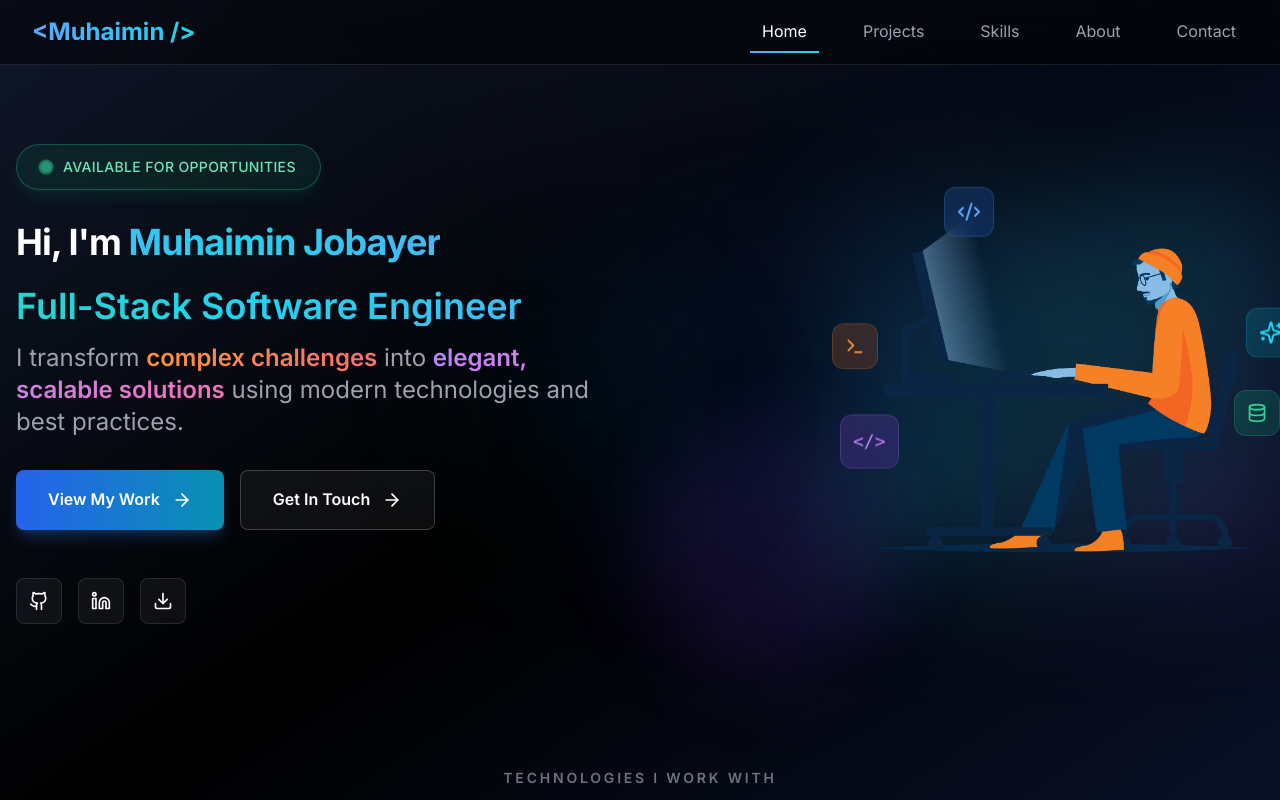
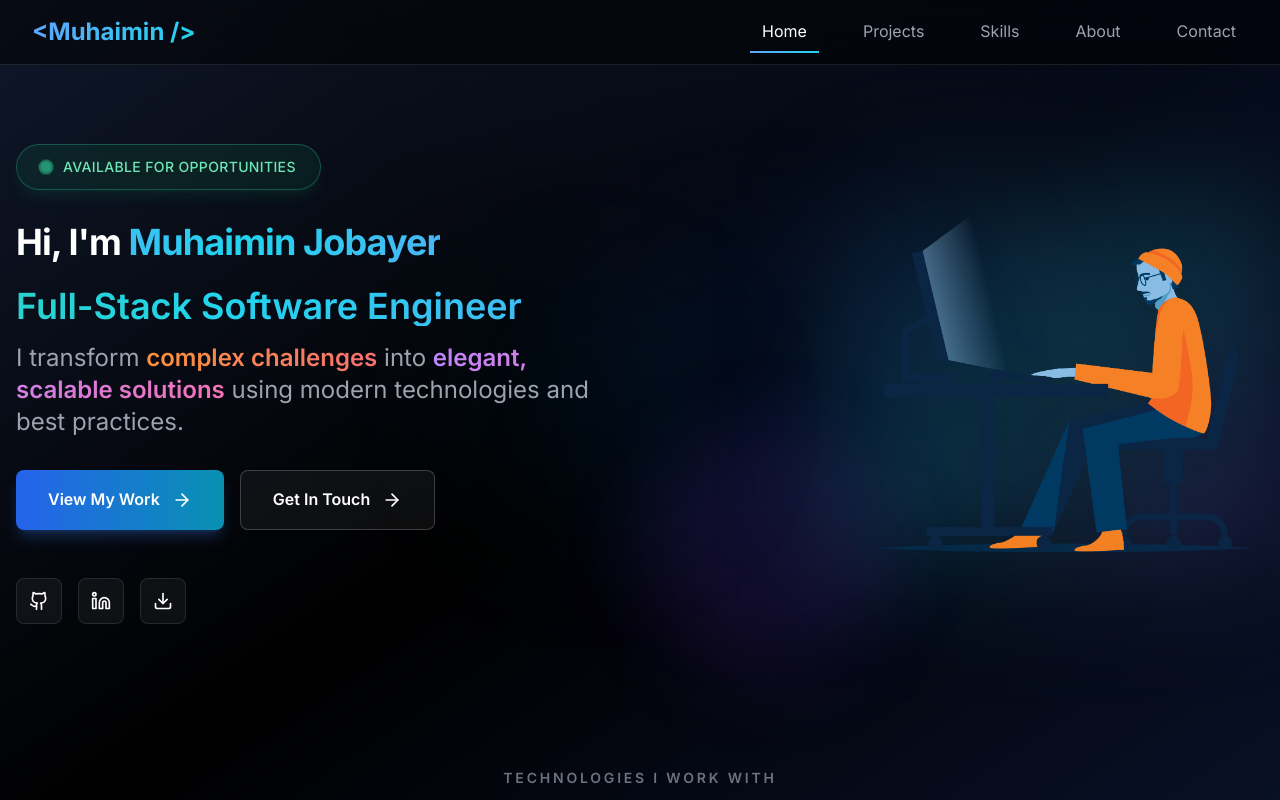
Before and after one commit to mmj05/muhaimin-portfolio, a React (Vite) app: page / in a window 1280 px wide. Shown: the top 800 px of the page. Built offline with nearby package versions, Linux system fonts and the light colour scheme.

Commit message:
Remove decorative elements from HeroSection component to streamline design and improve overall layout.

```diff
--- a/src/components/Hero/HeroSection.jsx
+++ b/src/components/Hero/HeroSection.jsx
@@ -103,22 +103,6 @@ const HeroSection = ({ heroRef }) => {
                   alt="Muhaimin working on laptop"
                   className="w-full h-auto object-contain filter drop-shadow-2xl transition-all duration-700 group-hover:scale-[1.02] group-hover:brightness-110"
                 />
-
-                <div className="absolute -top-6 left-20 p-3 bg-gradient-to-br from-blue-500/20 to-blue-600/20 backdrop-blur-md rounded-xl border border-blue-400/20 animate-float">
-                  <Code2 className="w-6 h-6 text-blue-400" />
-                </div>
-                <div className="absolute top-24 -right-8 p-3 bg-gradient-to-br from-cyan-500/20 to-cyan-600/20 backdrop-blur-md rounded-xl border border-cyan-400/20 animate-float animation-delay-500">
-                  <Sparkles className="w-6 h-6 text-cyan-400" />
-                </div>
-                <div className="absolute bottom-20 -left-6 p-3 bg-gradient-to-br from-purple-500/20 to-purple-600/20 backdrop-blur-md rounded-xl border border-purple-400/20 animate-float animation-delay-1000">
-                  <span className="text-lg font-mono text-purple-400">{`</>`}</span>
-                </div>
-                <div className="absolute bottom-1/3 -right-4 p-3 bg-gradient-to-br from-emerald-500/20 to-emerald-600/20 backdrop-blur-md rounded-xl border border-emerald-400/20 animate-float animation-delay-700">
-                  <Database className="w-5 h-5 text-emerald-400" />
-                </div>
-                <div className="absolute top-1/3 -left-8 p-3 bg-gradient-to-br from-orange-500/20 to-orange-600/20 backdrop-blur-md rounded-xl border border-orange-400/20 animate-float animation-delay-300">
-                  <Terminal className="w-5 h-5 text-orange-400" />
-                </div>
               </div>
             </div>
           </div>
```
